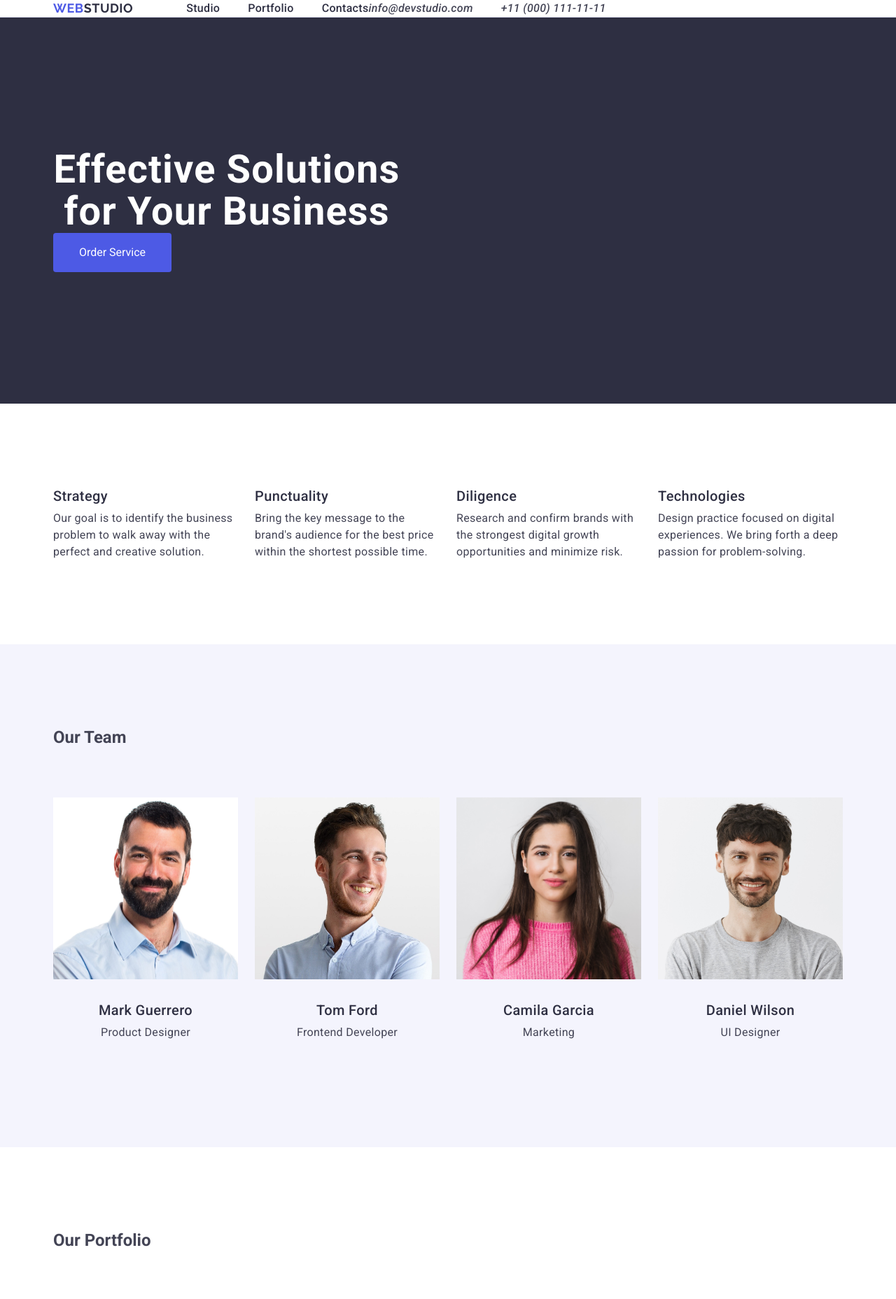
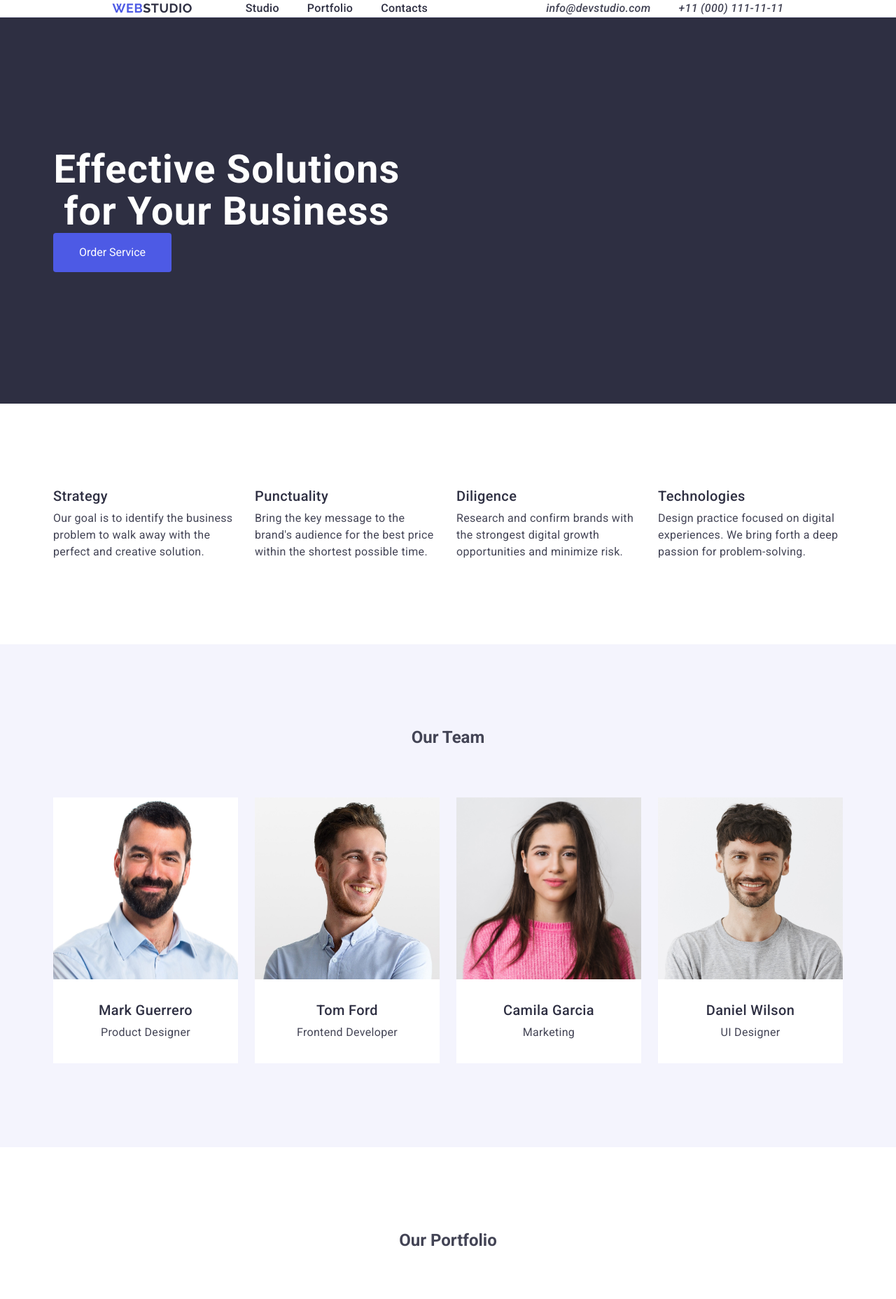
Before and after one commit to anyalazar2487-tech/goit-markup-hw-03, a plain HTML site: page index.html in a window 1280 px wide. Shown: the top 1857 px of the page at 70% size. Drawn offline with nearby package versions, Linux system fonts and the light colour scheme.

Commit message:
add index file

```diff
--- a/css/styles.css
+++ b/css/styles.css
@@ -33,6 +33,7 @@ body {
 .header_container {
     display: flex;
     align-items: center;
+    justify-content: space-around;
 }
 
 .navigation {
@@ -115,10 +116,11 @@ body {
 
 .main_section {
     background-color: #2e2f42;
-    text-align: center;
     letter-spacing: 0.02em;
     padding: 188px 0;
+    text-align: center;
 }
+
 .section_title {
     max-width: 496px;
     font-size: 56px;
@@ -126,6 +128,7 @@ body {
     color: #ffffff;
     letter-spacing: 0.02em;
 }
+
 .cta_button {
     display: block;
     min-width: 169px;
@@ -196,6 +199,7 @@ body {
 
 .member_info {
     padding: 32px 0;
+    background-color: white;
 }
 
 .service_list {
@@ -205,6 +209,7 @@ body {
 
 .section_title_team {
     margin-bottom: 72px;
+    text-align: center;
 }
 
 .item_title_team{
@@ -236,6 +241,7 @@ body {
 
 .section_title_foto {
     margin-bottom: 72px;
+    text-align: center;
 }
 
 .portfolio_list {
```
